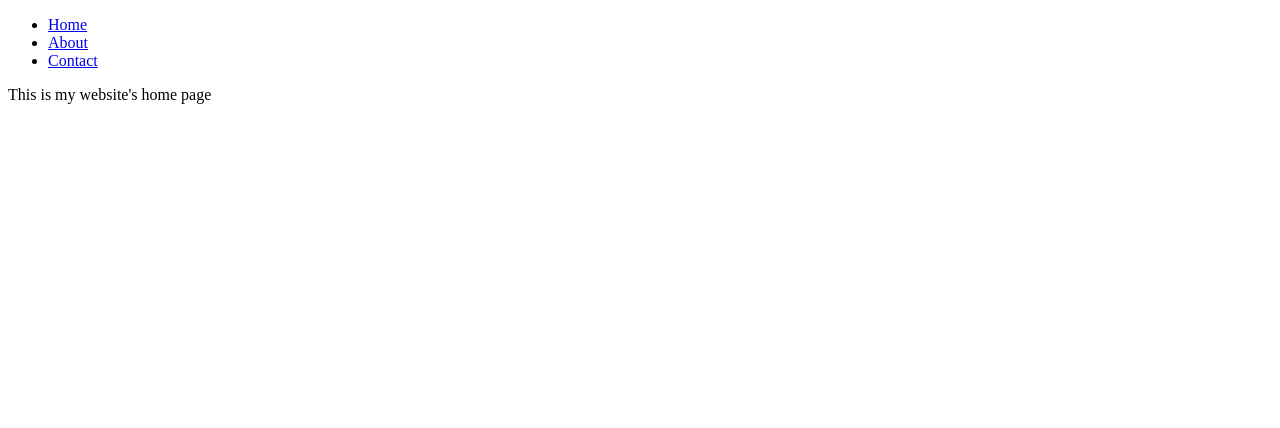
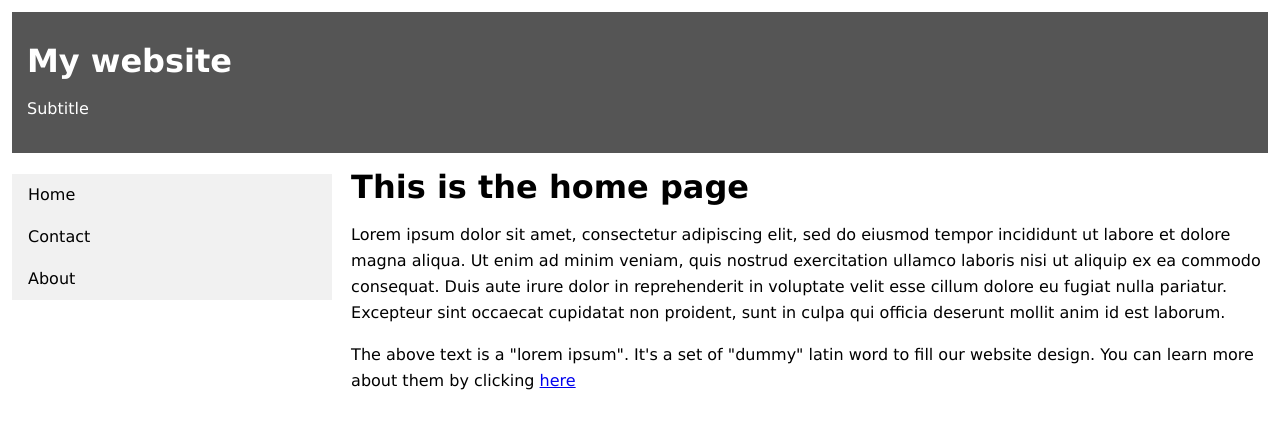
Before and after one commit to princyraza/cma-webdev, a plain HTML site: page final-project/index.html in a window 1280 px wide. Drawn offline with Linux system fonts and the light colour scheme.

Commit message:
more on final project website

```diff
--- a/final-project/index.html
+++ b/final-project/index.html
@@ -2,17 +2,36 @@
 <html>
   <head>
     <meta charset="utf-8">
-    <title>Welcome to my website</title>
+    <title></title>
   </head>
+  <link rel="stylesheet" href="style.css">
   <body>
-    <ul>
-      <li><a href="index.html">Home</a></li>
-      <li><a href="about.html">About</a></li>
-      <li><a href="contact.html">Contact</a></li>
-    </ul>
 
-    <p>
-      This is my website's home page
-    </p>
+    <!-- The <div> tag defines a division or a section in an HTML document. -->
+    <div id="header">
+      <h1>My website</h1>
+      <p>Subtitle</p>
+    </div>
+    <div id="wrapper">
+      <ul>
+        <li><a href="index.html">Home</a></li>
+        <li><a href="contact.html">Contact</a></li>
+        <li><a href="about.html">About</a></li>
+      </ul>
+      <div id="main-content">
+        <h1>This is the home page</h1>
+        <p>
+          Lorem ipsum dolor sit amet, consectetur adipiscing elit, sed do eiusmod tempor incididunt ut labore et dolore magna aliqua. Ut enim ad minim veniam, quis nostrud exercitation ullamco laboris nisi ut aliquip ex ea commodo consequat. Duis aute irure dolor in reprehenderit in voluptate velit esse cillum dolore eu fugiat nulla pariatur. Excepteur sint occaecat cupidatat non proident, sunt in culpa qui officia deserunt mollit anim id est laborum.
+        </p>
+        <p>
+          The above text is a "lorem ipsum". It's a set of "dummy" latin word to fill our website design.
+          You can learn more about them by clicking <a href="http://www.lipsum.com/">here</a>
+        </p>
+      </div>
+      <div class="footer">
+
+      </div>
+    </div>
+
   </body>
 </html>
--- /dev/null
+++ b/final-project/style.css
@@ -0,0 +1,40 @@
+body {
+  font-family: Verdana;
+  line-height: 26px;
+  padding: 4px;
+}
+
+#header {
+  padding: 15px;
+  background-color: #555;
+  color: white;
+}
+
+#wrapper {
+}
+
+ul {
+  list-style-type: none;
+  margin: 0;
+  padding: 0;
+  width: 25%;
+  background-color: #f1f1f1;
+  position: fixed;
+}
+
+li a {
+  display: block;
+  color: #000;
+  padding: 8px 0 8px 16px;
+  text-decoration: none;
+}
+
+/* Change the link color on hover */
+li a:hover {
+    background-color: #555;
+    color: white;
+}
+
+#main-content {
+  margin-left: 27%;
+}
```
Also changed, not shown: final-project/about.html (+23 -8 lines), final-project/contact.html (+23 -8 lines).
